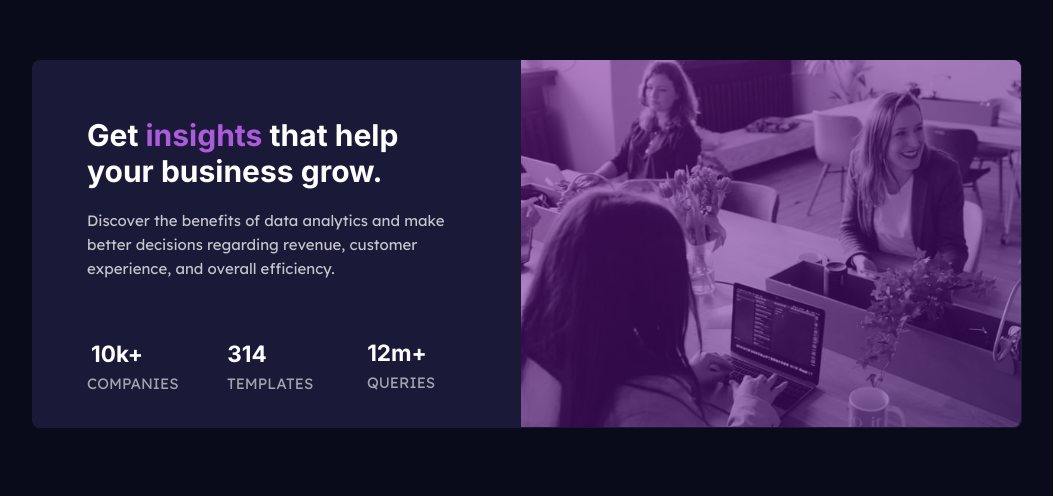
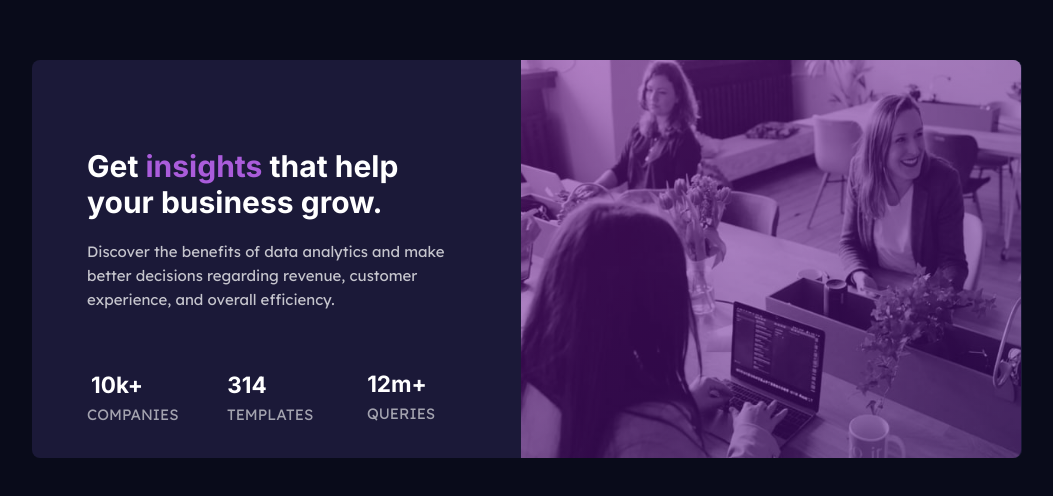
Before and after one commit to AayushMohan/Frontend-Mentor-Stats-preview-card-component, a plain HTML site: page index.html in a window 1280 px wide. Shown: the part 108-604 px from the top of the page, without its empty margins (176-1229 px from the left). Drawn offline with Linux system fonts and the light colour scheme.

Commit message:
Update styles.css

```diff
--- a/styles.css
+++ b/styles.css
@@ -122,7 +122,7 @@ p {
   .container {
     gap: 1.5rem;
     width: 990px;
-    height: 368px;
+    height: 398px;
     position: relative;
     top: 160px;
     left: 200px;
@@ -132,6 +132,7 @@ p {
 
   .overlay {
     width: 500px;
+    height: 398px;
     position: relative;
     left: 489px;
   }
@@ -148,6 +149,7 @@ p {
     border-radius: initial;
     border-top-right-radius: 8px;
     border-bottom-right-radius: 8px;
+    height: 398px;
   }
 
   .footer-1 {
```
